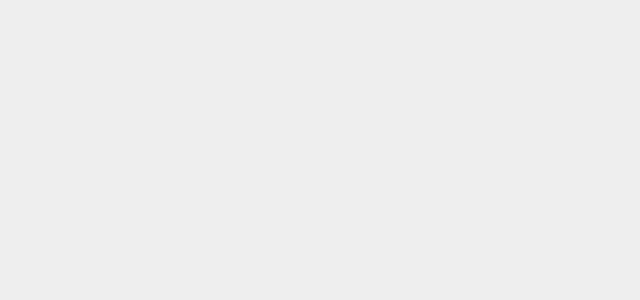
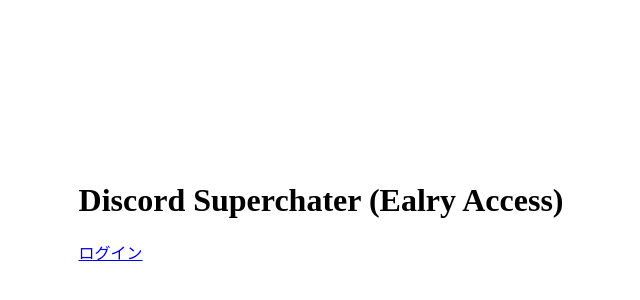
Before and after one commit to DenpaGhost/discord-superchater, a Next.js app: page / in a window 1280 px wide. Shown: the part 188-488 px from the top of the page, without its empty margins (319-959 px from the left). Built offline with nearby package versions, Linux system fonts and the light colour scheme.

Commit message:
index (Early Access)

```diff
--- a/pages/index.tsx
+++ b/pages/index.tsx
@@ -1,4 +1,15 @@
+import Link from "next/link";
+
 const index = () => {
-  return <div className="container"></div>;
+  return (
+    <div className="container">
+      <div>
+        <h1>Discord Superchater (Ealry Access)</h1>
+        <Link href="/oauth/discord/redirect" replace>
+          <a>ログイン</a>
+        </Link>
+      </div>
+    </div>
+  );
 };
 export default index;
--- a/styles/app.scss
+++ b/styles/app.scss
@@ -6,5 +6,7 @@
     width: 100vw;
     height: 100vh;
     overflow: hidden;
-    background-color: #eee;
+    display: flex;
+    align-items: center;
+    justify-content: center;
 }
```
